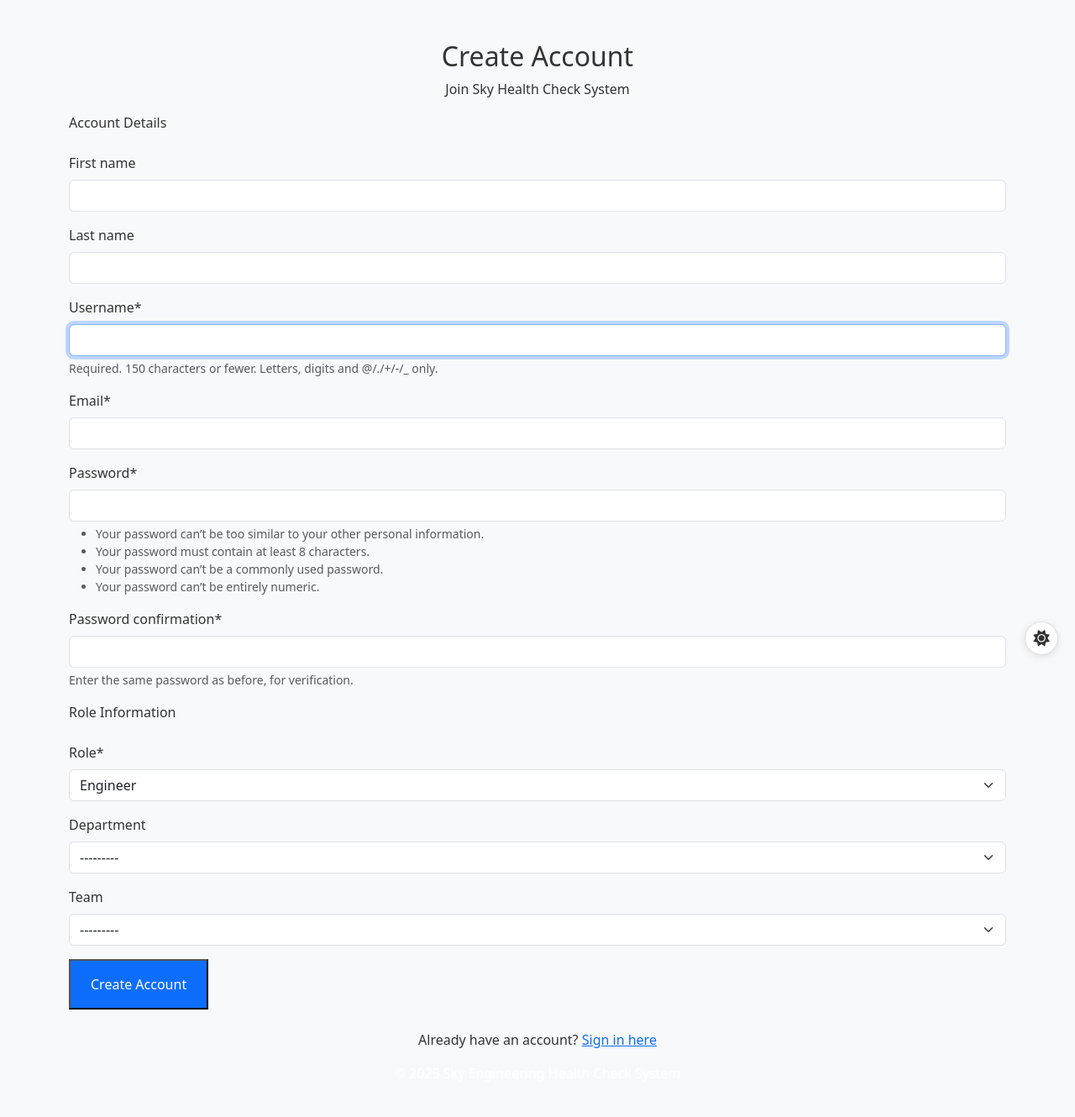
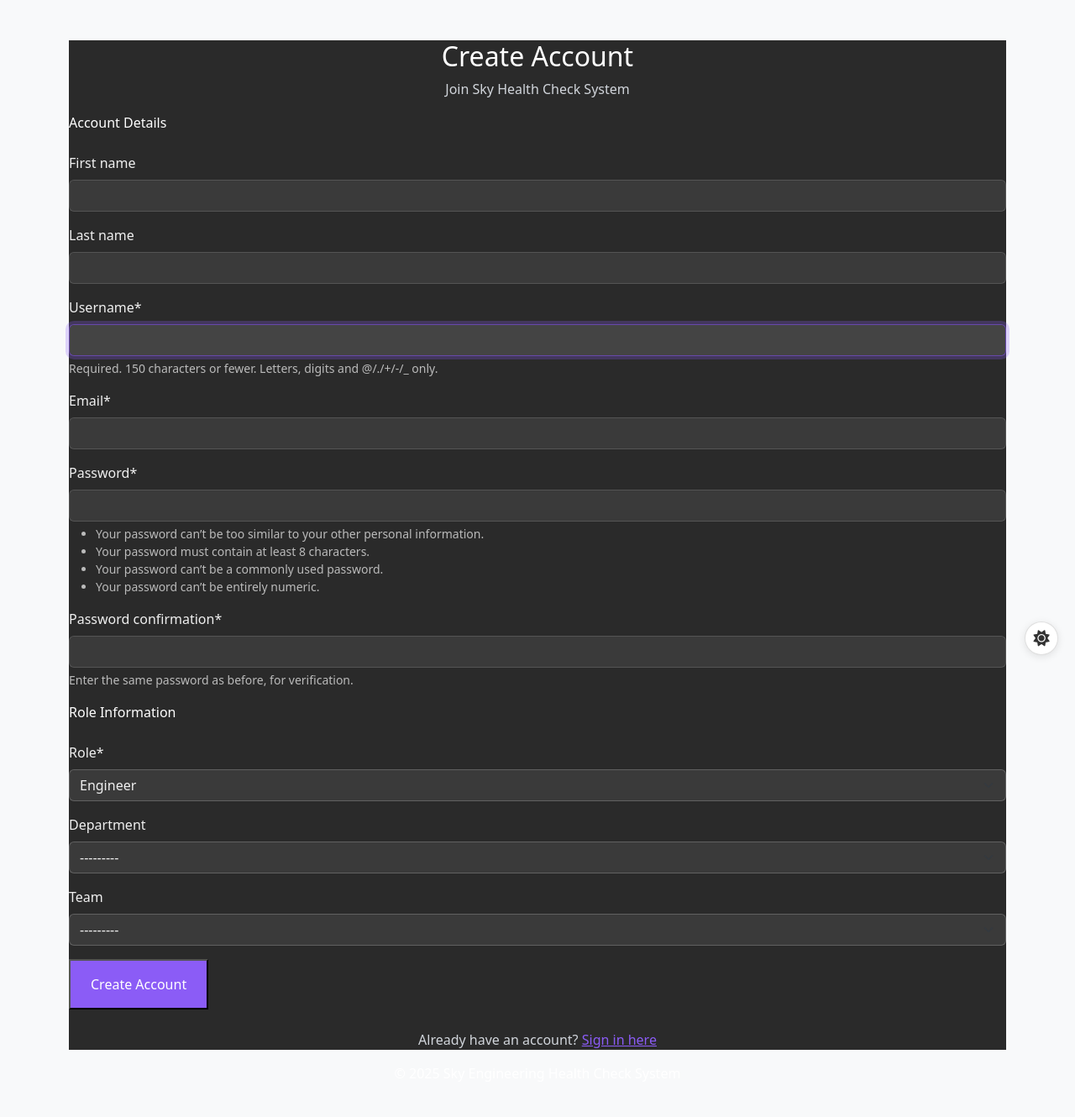
Before and after one commit to yuriysyt/SkyProject, a Django app: page /register/ in a window 1280 px wide. Shown: the whole page at 84% size. Run offline with Django 3.2, Linux system fonts and the light colour scheme; data that the repository does not hold is empty; some libraries are stand-ins or nearby versions.

Commit message:
Dark theme styling for login and register
Update Django project templates to use dark theme styles for improved visibility and modern appearance.

```diff
--- a/static/css/style.css
+++ b/static/css/style.css
@@ -10,14 +10,18 @@
     --light-hover: rgba(0,0,0,0.05);
     --light-shadow: rgba(0,0,0,0.1);
 
-    /* Dark Theme Variables */
-    --dark-bg: #1A1A1A;
-    --dark-secondary-bg: #2C2C2C;
-    --dark-card: #2C2C2C;
+    /* Dark Theme Variables - Updated with modern dark theme colors */
+    --dark-bg: #121212;
+    --dark-secondary-bg: #1e1e1e;
+    --dark-card: #2a2a2a;
     --dark-text: #f0f0f0;
-    --dark-border: rgba(255,255,255,0.1);
-    --dark-hover: rgba(255,255,255,0.05);
-    --dark-shadow: rgba(0,0,0,0.3);
+    --dark-border: rgba(255,255,255,0.15);
+    --dark-hover: rgba(255,255,255,0.07);
+    --dark-shadow: rgba(0,0,0,0.4);
+
+    /* Accent colors */
+    --primary: #8B5CF6;
+    --primary-hover: #7c3aed;
 
     /* Status Colors - Same for both themes */
     --green: #28a745;
@@ -584,3 +588,88 @@
 .dark-theme .sidebar .nav-link.active {
     color: #007bff;
 }
+
+/* Updated form styles for login and registration forms */
+.bg-gray-800 {
+    background-color: var(--dark-card) !important;
+}
+
+.bg-gray-900 {
+    background-color: var(--dark-bg) !important;
+}
+
+.bg-indigo-900 {
+    background-color: #4338ca !important;
+}
+
+.text-gray-300 {
+    color: #d1d5db !important;
+}
+
+.from-gray-900 {
+    --tw-gradient-from: var(--dark-bg) !important;
+}
+
+.to-indigo-900 {
+    --tw-gradient-to: #4338ca !important;
+}
+
+/* Enhanced form controls for dark theme */
+.bg-gray-800 .form-group label,
+.bg-gray-800 .form-label,
+.bg-gray-800 .form-check-label,
+.bg-gray-800 .form-text {
+    color: var(--dark-text) !important;
+}
+
+.bg-gray-800 .form-control,
+.bg-gray-800 .form-select {
+    background-color: #3a3a3a !important;
+    border-color: rgba(255,255,255,0.2) !important;
+    color: var(--dark-text) !important;
+}
+
+.bg-gray-800 .form-control:focus,
+.bg-gray-800 .form-select:focus {
+    background-color: #444444 !important;
+    border-color: rgba(139, 92, 246, 0.5) !important;
+    box-shadow: 0 0 0 0.25rem rgba(139, 92, 246, 0.25) !important;
+    color: white !important;
+}
+
+.bg-gray-800 .form-control::placeholder {
+    color: #aaa !important;
+}
+
+/* Login and register primary button color */
+.bg-primary {
+    background-color: var(--primary) !important;
+}
+
+.hover\:bg-primary\/90:hover {
+    background-color: var(--primary-hover) !important;
+}
+
+.text-primary {
+    color: var(--primary) !important;
+}
+
+/* Help text in forms */
+.bg-gray-800 small,
+.bg-gray-800 .text-muted,
+.bg-gray-800 .form-text {
+    color: #bbb !important;
+}
+
+/* Error messages in dark theme */
+.bg-red-900 {
+    background-color: #7f1d1d !important;
+}
+
+.border-red-700 {
+    border-color: #b91c1c !important;
+}
+
+.text-red-100 {
+    color: #fee2e2 !important;
+}
--- a/templates/core/register.html
+++ b/templates/core/register.html
@@ -3,20 +3,20 @@
 {% load crispy_forms_tags %}
 
 {% block unauthenticated_content %}
-<div class="min-h-[80vh] flex items-center justify-center bg-gradient-to-br from-blue-900 to-indigo-800">
+<div class="min-h-[80vh] flex items-center justify-center bg-gradient-to-br from-gray-900 to-indigo-900">
     <div class="w-full max-w-md">
-        <div class="bg-card rounded-xl shadow-2xl p-8">
+        <div class="bg-gray-800 rounded-xl shadow-2xl p-8">
             <div class="text-center mb-8">
                 <div class="inline-block mb-4">
                     <i class="bi bi-person-plus text-5xl text-primary"></i>
                 </div>
-                <h2 class="text-3xl font-bold">Create Account</h2>
-                <p class="text-gray-600 mt-2">Join Sky Health Check System</p>
+                <h2 class="text-3xl font-bold text-white">Create Account</h2>
+                <p class="text-gray-300 mt-2">Join Sky Health Check System</p>
             </div>
 
             <!-- Display form errors at the top if any -->
             {% if form.errors %}
-            <div class="mb-4 p-4 bg-red-100 border border-red-400 text-red-700 rounded-lg">
+            <div class="mb-4 p-4 bg-red-900 border border-red-700 text-red-100 rounded-lg">
                 <p class="font-bold">Please correct the following errors:</p>
                 <ul class="list-disc pl-5">
                     {% for field in form %}
@@ -37,7 +37,7 @@
                 <div class="grid grid-cols-1 gap-6">
                     <!-- User information -->
                     <div class="space-y-4">
-                        <div class="font-medium border-b pb-2 mb-3">Account Details</div>
+                        <div class="font-medium border-b border-gray-600 pb-2 mb-3 text-white">Account Details</div>
 
                         <div class="grid grid-cols-1 md:grid-cols-2 gap-4">
                             <div>{{ form.first_name|as_crispy_field }}</div>
@@ -52,7 +52,7 @@
 
                     <!-- Role and Team -->
                     <div class="space-y-4">
-                        <div class="font-medium border-b pb-2 mb-3">Role Information</div>
+                        <div class="font-medium border-b border-gray-600 pb-2 mb-3 text-white">Role Information</div>
 
                         <div>{{ form.role|as_crispy_field }}</div>
                         <div>{{ form.department|as_crispy_field }}</div>
@@ -67,9 +67,9 @@
                 </div>
 
                 <div class="mt-4 text-center">
-                    <p>
+                    <p class="text-gray-300">
                         Already have an account?
-                        <a href="{% url 'login' %}" class="text-blue-500 hover:text-blue-700 font-medium underline">
+                        <a href="{% url 'login' %}" class="text-primary hover:text-primary/80 font-medium underline">
                             Sign in here
                         </a>
                     </p>
```
Also changed, not shown: templates/core/login.html (+22 -5 lines), 1 other file.
